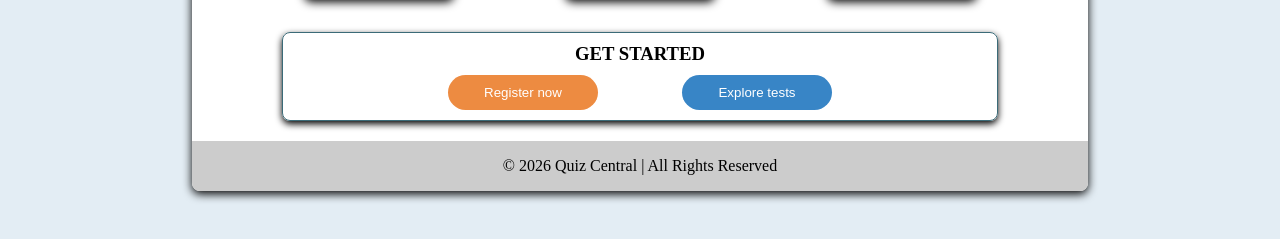
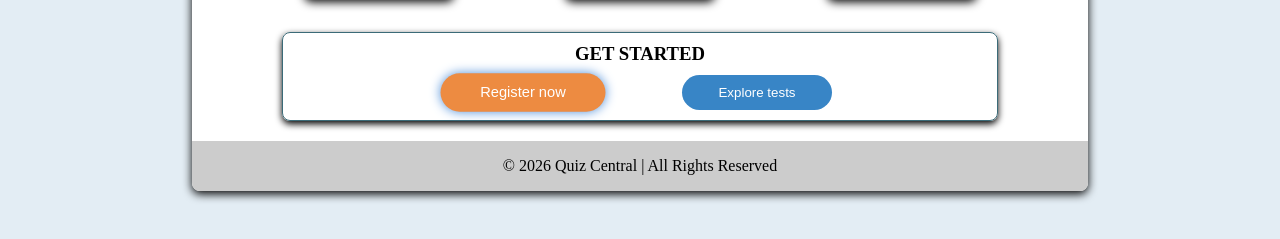
Before and after one commit to Reggy73/quiz-web, a plain HTML site: page index.html in a window 1280 px wide. In both pictures the pointer is over the button "Register now". Shown: the part 465-704 px from the top of the page. Drawn offline with nearby package versions, Linux system fonts and the light colour scheme.

Commit message:
Improved the buttons

```diff
--- a/src/style.css
+++ b/src/style.css
@@ -17,6 +17,7 @@
     --user-buttons: #3885c6;
     --registration-button: #ED8B41;
     --shadow: #000;
+    --button-shadow: #4e8ed8;
 }
 
 html {
@@ -71,6 +72,15 @@ footer {
     width: 100%;
     height: 50px;
     line-height: 50px;
+}
+
+button {
+    transition: 0.5s ease;
+}
+
+button:hover {
+    transform: scale(1.1);
+    box-shadow: 0 0 10px var(--button-shadow);
 }
 
 /* index.html */
```
